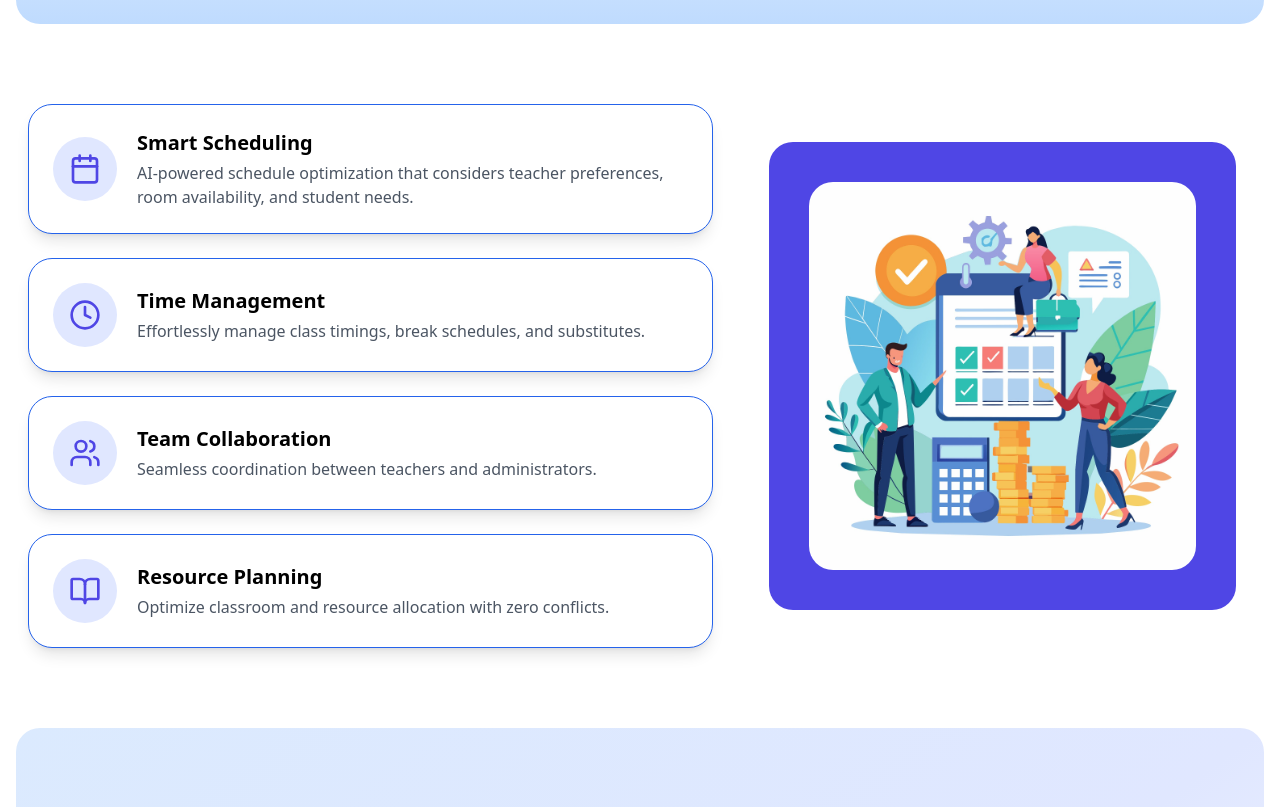
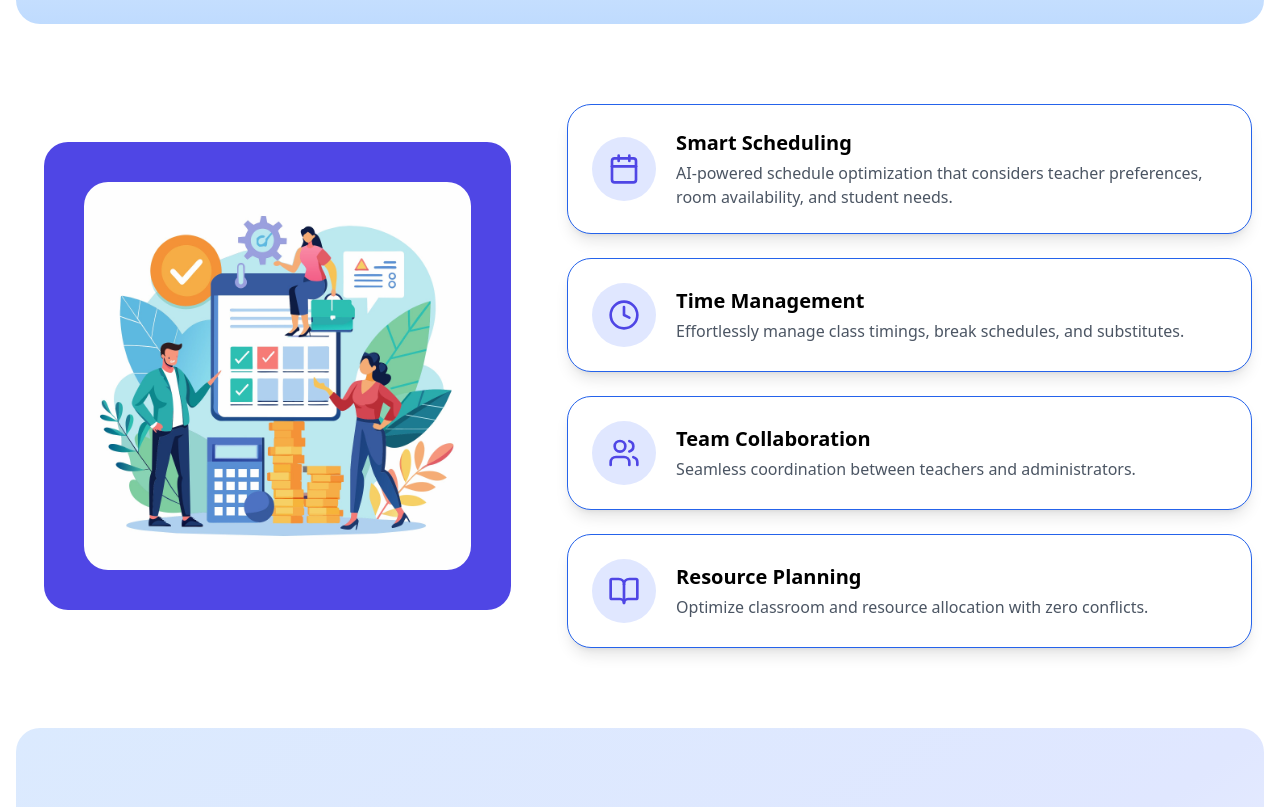
Before and after one commit to SHIBINSHA02/Planora_Official, a React (Vite) app in the folder frontend/: page / in a window 1280 px wide. Shown: the part 620-1427 px from the top of the page. Built offline with nearby package versions, Linux system fonts and the light colour scheme; no server answers.

Commit message:
reworded onimage alignemtn in fetures

```diff
--- a/frontend/src/Components/Landing/landing.jsx
+++ b/frontend/src/Components/Landing/landing.jsx
@@ -134,6 +134,16 @@ function LandingPage() {
           >
             <div className="px-4 mx-auto max-w-7xl">
               <div className="flex lg:flex-row flex-col justify-center items-center gap-10">
+                <div className="flex justify-center items-center lg:w-1/2 w-full bg-[#4F46E5] p-10 m-4 rounded-3xl">
+
+
+
+                <img
+                  src="/office.png"
+                  alt="Office illustration"
+                  className="w-full max-w-md lg:max-w-lg object-contain rounded-3xl"
+                />
+              </div>
               <div className="grid gap-6 grid-cols-1 ">
                 {features.map((feature, idx) => (
                   <div
@@ -165,13 +175,7 @@ function LandingPage() {
                   </div>
                 ))}
               </div>
-              <div className="flex justify-center items-center lg:w-1/2 w-full bg-[#4F46E5] p-10 m-4 rounded-3xl">
-                <img
-                  src="/office.png"
-                  alt="Office illustration"
-                  className="w-full max-w-md lg:max-w-lg object-contain rounded-3xl"
-                />
-              </div>
+
 
               </div>
             </div>
```
